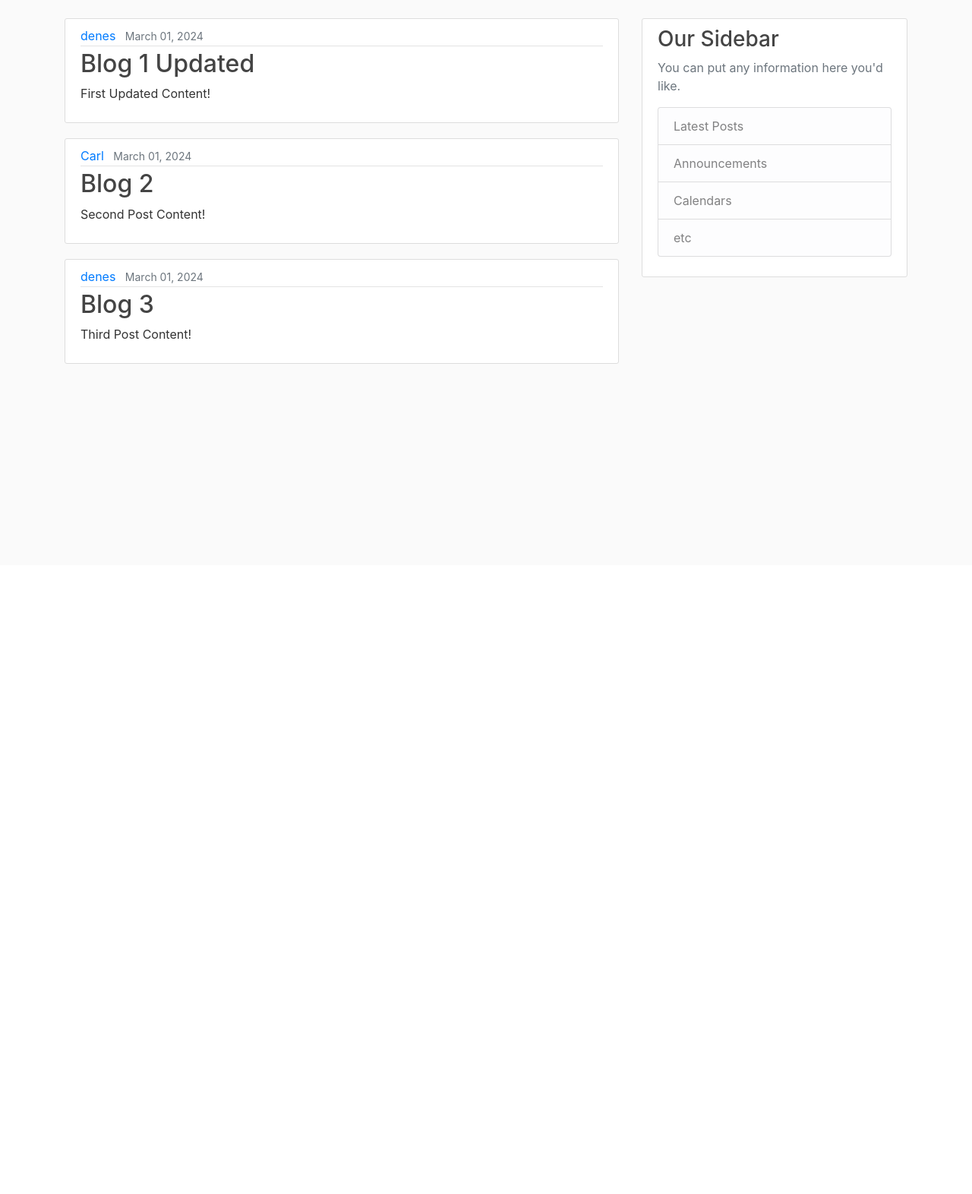
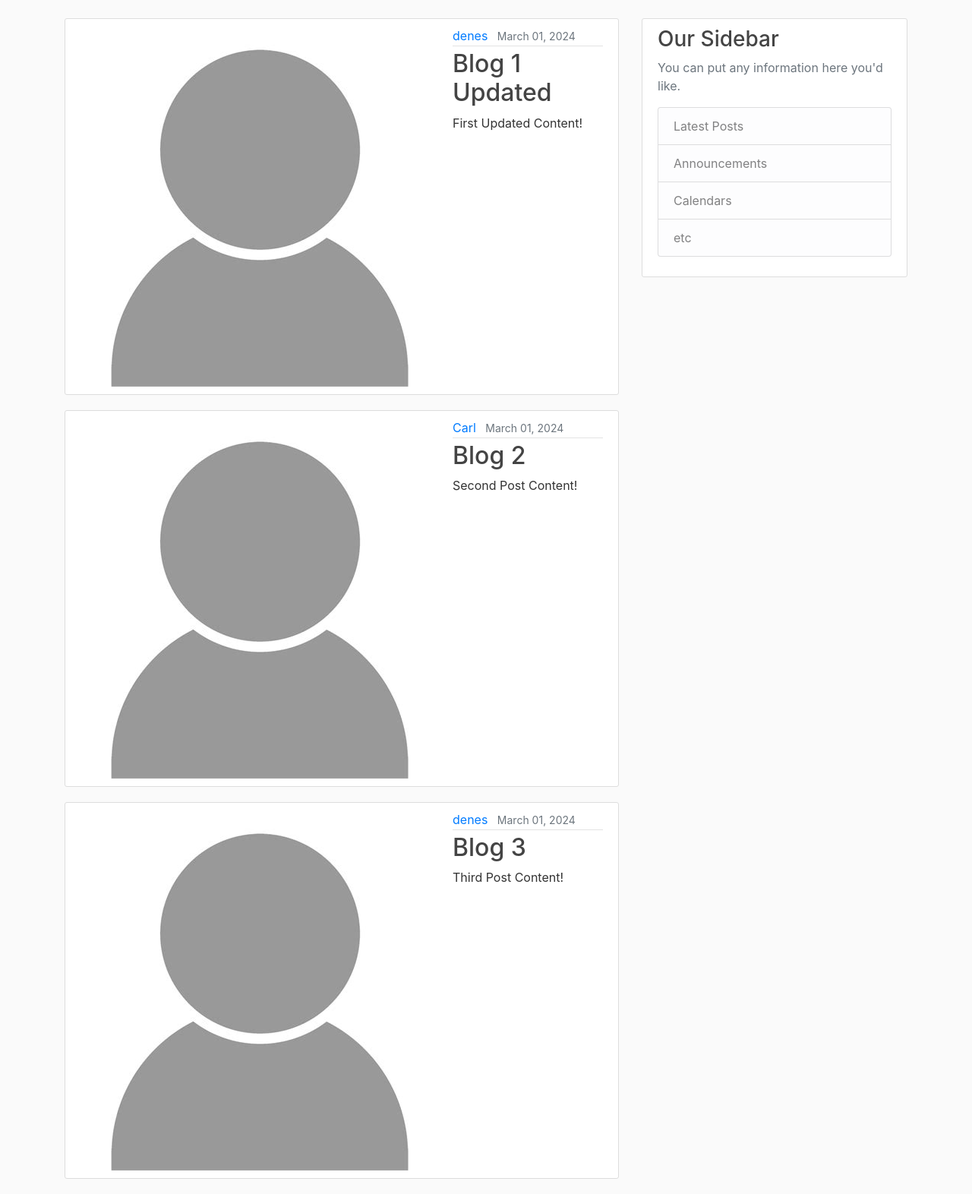
Before and after one commit to DFCMK/Blog, a Django app: page / in a window 1280 px wide. Shown: the part 56-1628 px from the top of the page at 76% size. Before the commit the page ends 535 px from the top, so only its background shows below. Run offline with Django 4.2, Linux system fonts and the light colour scheme; data comes from the database, SQL or seed files in the repository; parts of the project's set-up code (start-up, migrations or seed data) failed here and were passed over.

Commit message:
added profile images and authors to posts

```diff
--- a/blog/templates/blog/home.html
+++ b/blog/templates/blog/home.html
@@ -1,7 +1,17 @@
 {% extends "blog/base.html" %}
+{% load static %}
 {% block content %}
 {% for post in posts %}
 <article class="media content-section">
+    {% if post.author.profile.profile_image %}
+        {% if "placeholder" in post.author.profile.profile_image.url %}
+            <img src="{% static 'images/nobody.jpg' %}" width="100vw" alt="Placeholder Image">
+        {% else %}
+            <img src="{{ post.author.profile.profile_image.url }}" class="mr-3" alt="Profile Image">
+        {% endif %}
+    {% else %}
+        <img src="{% static 'images/nobody.jpg' %}" class="mr-3" alt="Default Profile Image">
+    {% endif %}
     <div class="media-body">
         <div class="article-metadata">
             <a class="mr-2" href="#">{{ post.author }}</a>
```
